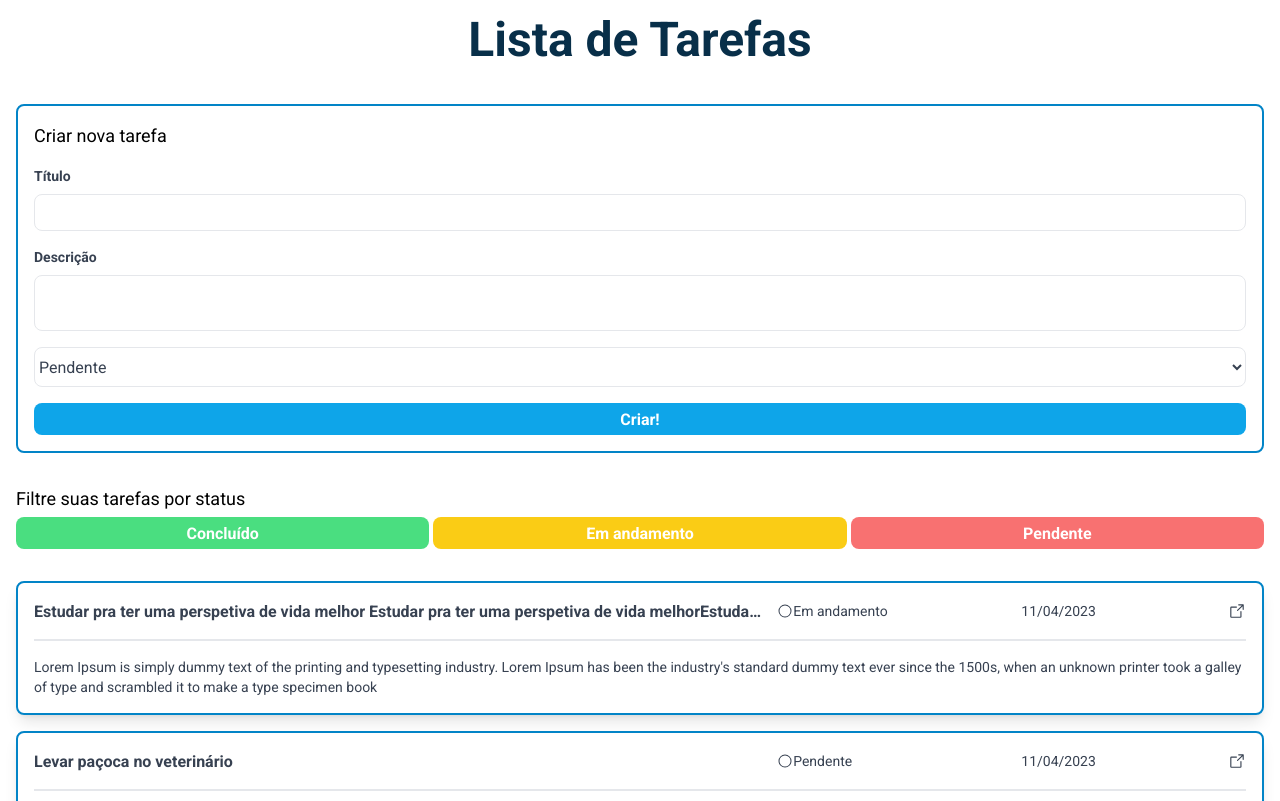
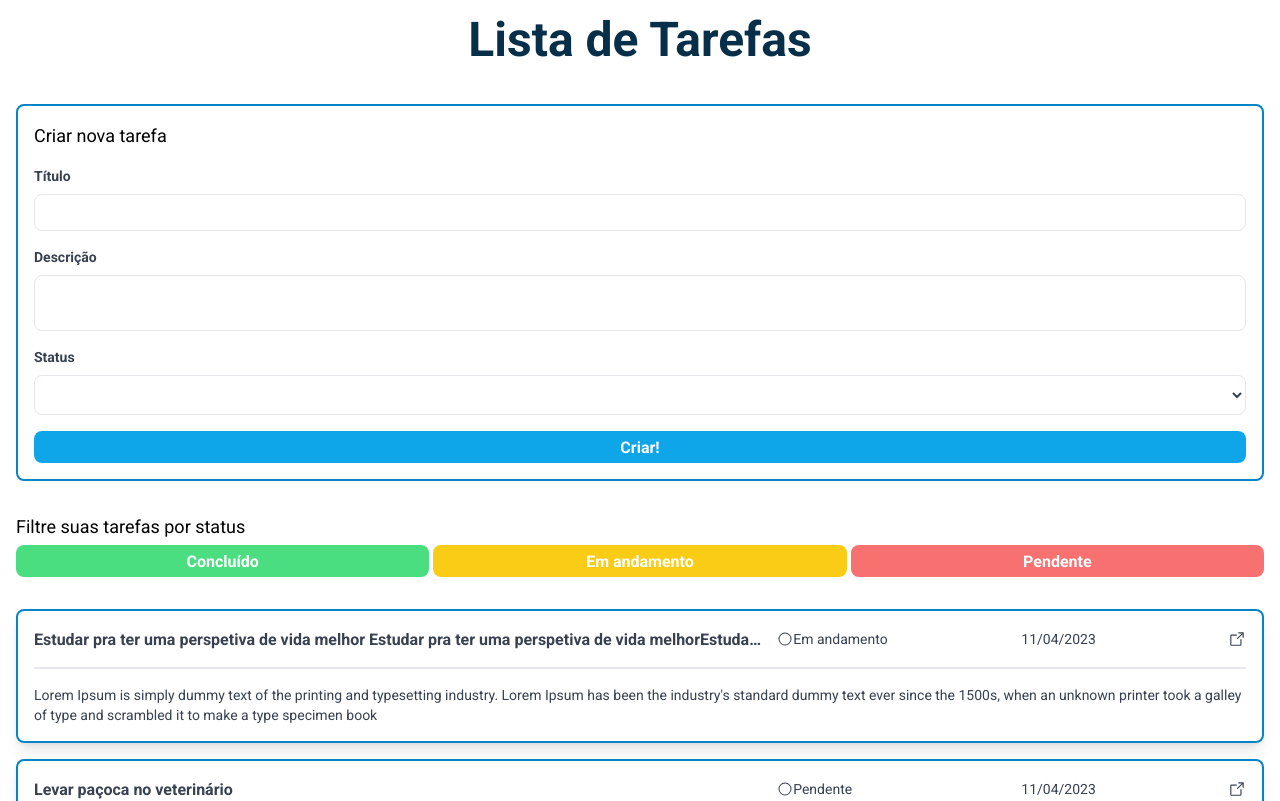
Before and after one commit to jjromary/To_Do_List, a React (Vite) app: page / in a window 1280 px wide. Shown: the top 801 px of the page. Built offline with nearby package versions, Linux system fonts and the light colour scheme.

Commit message:
update: contatenando taks inseridas

```diff
--- a/src/Components/Button/index.tsx
+++ b/src/Components/Button/index.tsx
@@ -2,11 +2,13 @@ interface ButtonProps {
   name: string;
   type: "button" | "submit" | "reset";
   status?: "concluido" | "andamento" | "pendente";
+  onClick?: () => void;
 }
 
-export default function Button({ name, type, status }: ButtonProps) {
+export default function Button({ name, type, status, onClick }: ButtonProps) {
   return (
     <button
+      onClick={onClick}
       type={type}
       className={`w-full h-8 text-white font-bold rounded-lg ${status === "concluido" ? " bg-green-400" : status === "andamento" ? "bg-yellow-400" : status === "pendente" ? "bg-red-400" : 'bg-sky-500'}`}
     >
--- a/src/Components/TaskCreator/index.tsx
+++ b/src/Components/TaskCreator/index.tsx
@@ -1,30 +1,103 @@
+import { zodResolver } from '@hookform/resolvers/zod';
+import moment from 'moment';
+import 'moment/locale/pt-br';
+import { useEffect, useState } from 'react';
+import { useForm } from "react-hook-form";
+import { v4 as uuidv4 } from 'uuid';
+import * as zod from 'zod';
 import Button from "../Button";
 
+interface Task {
+  id: string;
+  title: string;
+  description: string;
+  status: string;
+  created_at: string;
+}
+
+
+const newTaskValidationSchema = zod.object({
+  id: zod.string(),
+  title: zod.string().min(3, 'Título precisa ter no mínimo 3 caracteres'),
+  description: zod.string(),
+  status: zod.string(),
+  created_at: zod.string()
+})
+
+type newPostFormData = zod.infer<typeof newTaskValidationSchema>
+
 export default function TaskCreator() {
+  const [task, setTask] = useState<Task[]>([])
+
+  const handleCreateNewTask = (data: newPostFormData) => {
+    data.created_at = moment().locale('pt-br').format('DD/MM/YYYY')
+    data.id = uuidv4()
+
+    setTask([...task, data]);
+
+  }
+  console.log("taks inserida", task)
+
+  const { register, handleSubmit, formState, reset } = useForm({
+    resolver: zodResolver(newTaskValidationSchema),
+    defaultValues: {
+      id: '',
+      title: '',
+      description: '',
+      status: '',
+      created_at: '',
+    },
+  })
+
+  useEffect(() => {
+    if (formState.isSubmitSuccessful) {
+      reset({
+        title: '',
+        description: '',
+        status: '',
+        id: '',
+        created_at: '',
+      });
+    }
+  }, [formState, reset]);
+
+
   return (
     <div className="w-full min-w-[275px] h-auto mt-8 p-4 border-1 rounded-lg border-solid border-2 border-sky-600">
 
-      <form>
+      <form onSubmit={handleSubmit(handleCreateNewTask)}>
+
         <div className="flex flex-col">
           <span className="text-lg" >Criar nova tarefa</span>
 
           <label className="mt-4 text-gray-700 text-sm font-bold mb-2">
             Título
           </label>
-          <input className="appearance-none border rounded-lg w-full py-2 px-3 text-gray-700 " />
+          <input
+            className="appearance-none border rounded-lg w-full py-2 px-3 text-gray-700 "
+            {...register('title')}
+          />
 
           <label className="mt-4 text-gray-700 text-sm font-bold mb-2">
             Descrição
           </label>
-          <textarea className="appearance-none resize-none border rounded-lg w-full py-2 px-3 text-gray-700" />
+          <textarea
+            className="appearance-none resize-none border rounded-lg w-full py-2 px-3 text-gray-700"
+            {...register('description')}
+          />
 
-          <div className="mt-4">
-            <select name="statusTask" className="w-full h-10 rounded-lg text-gray-700 border bg-inherit">
-              <option value="pendente">Pendente</option>
-              <option value="andamento">Em andamento</option>
-              <option value="concluido">Concluído</option>
-            </select>
-          </div>
+          <label className="mt-4 text-gray-700 text-sm font-bold mb-2">
+            Status
+          </label>
+          <select
+            className="w-full h-10 rounded-lg text-gray-700 border bg-inherit"
+            {...register('status')}
+          >
+            <option value="andamento">Em andamento</option>
+            <option value="pendente">Pendente</option>
+            <option value="concluido">Concluído</option>
+          </select>
+
 
           <div className="w-full flex items-center justify-center mt-4">
             <Button
@@ -33,13 +106,6 @@ export default function TaskCreator() {
             />
           </div>
 
-          {/* <button
-            type="submit"
-            className=" w-40 h-8 mt-4 text-white font-bold rounded-lg bg-sky-600"
-          >
-            Criar!
-          </button> */}
-
         </div>
       </form>
     </div>
```
Also changed, not shown: package.json (+7 -1 lines), 1 other file (tests, documents, lock files or other folders).
